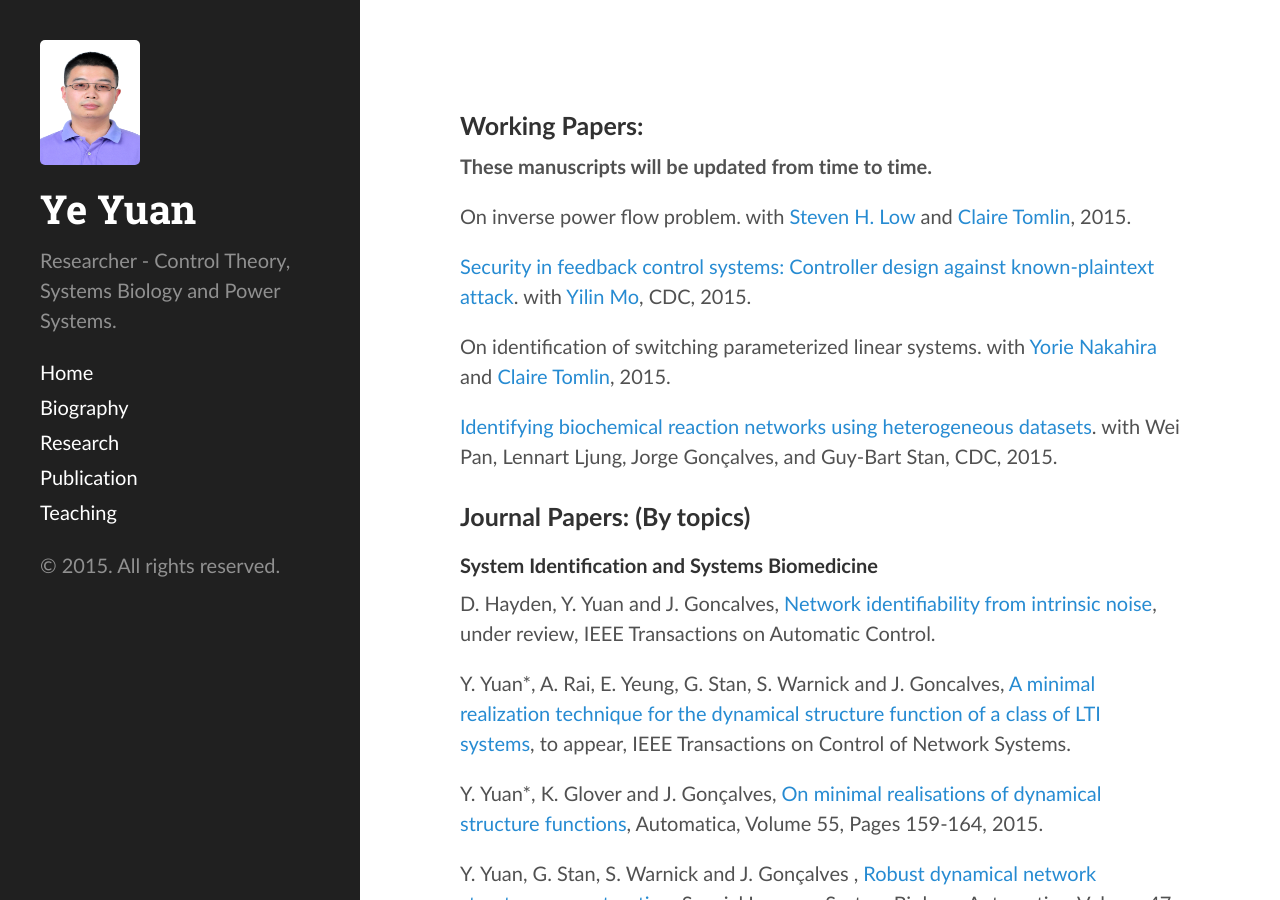
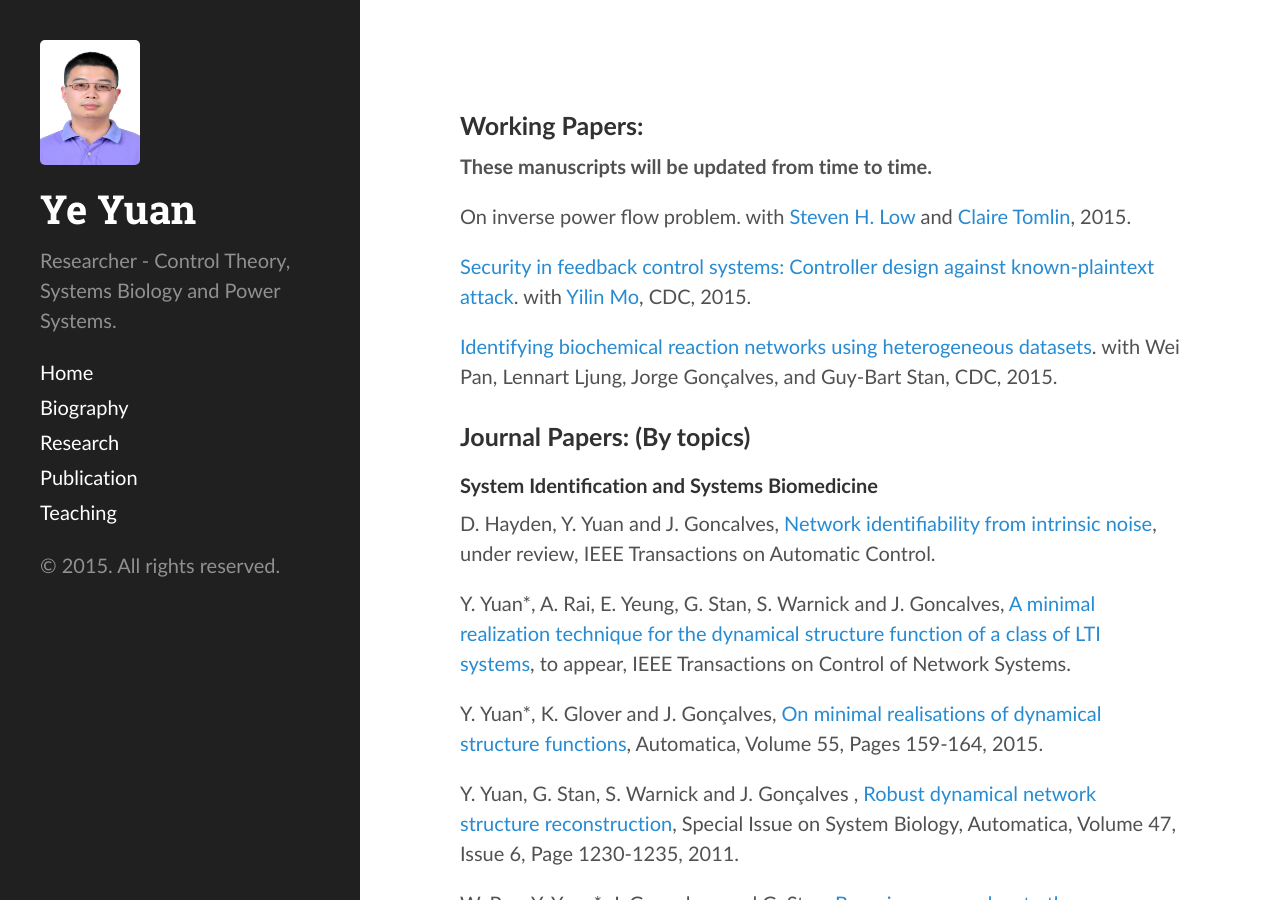
Before and after one commit to yy311/yy311.github.io, a Jekyll site: the page built from publication.md, in a window 1280 px wide and 900 px high. Built offline with Jekyll 4.4.1, drawn with Linux system fonts in a browser that asks for light colours.

Commit message:
Update publication.md

```diff
--- a/publication.md
+++ b/publication.md
@@ -10,7 +10,7 @@ On inverse power flow problem. with [Steven H. Low](http://netlab.caltech.edu/~s
 
 [Security in feedback control systems: Controller design against known-plaintext attack](https://www.authorea.com/users/62980/articles/74733). with [Yilin Mo](http://yilinmo.github.io/), CDC, 2015.
 
-On identification of switching parameterized linear systems. with [Yorie Nakahira](https://directory.caltech.edu/personnel/ynakahir) and [Claire Tomlin](http://www.eecs.berkeley.edu/~tomlin/), 2015.
+<!--On identification of switching parameterized linear systems. with [Yorie Nakahira](https://directory.caltech.edu/personnel/ynakahir) and [Claire Tomlin](http://www.eecs.berkeley.edu/~tomlin/), 2015.-->
 
  [Identifying biochemical reaction networks using heterogeneous datasets](http://arxiv.org/pdf/1509.05153v2.pdf). with Wei Pan,  Lennart Ljung, Jorge Gonçalves, and Guy-Bart Stan, CDC, 2015.
 
```
